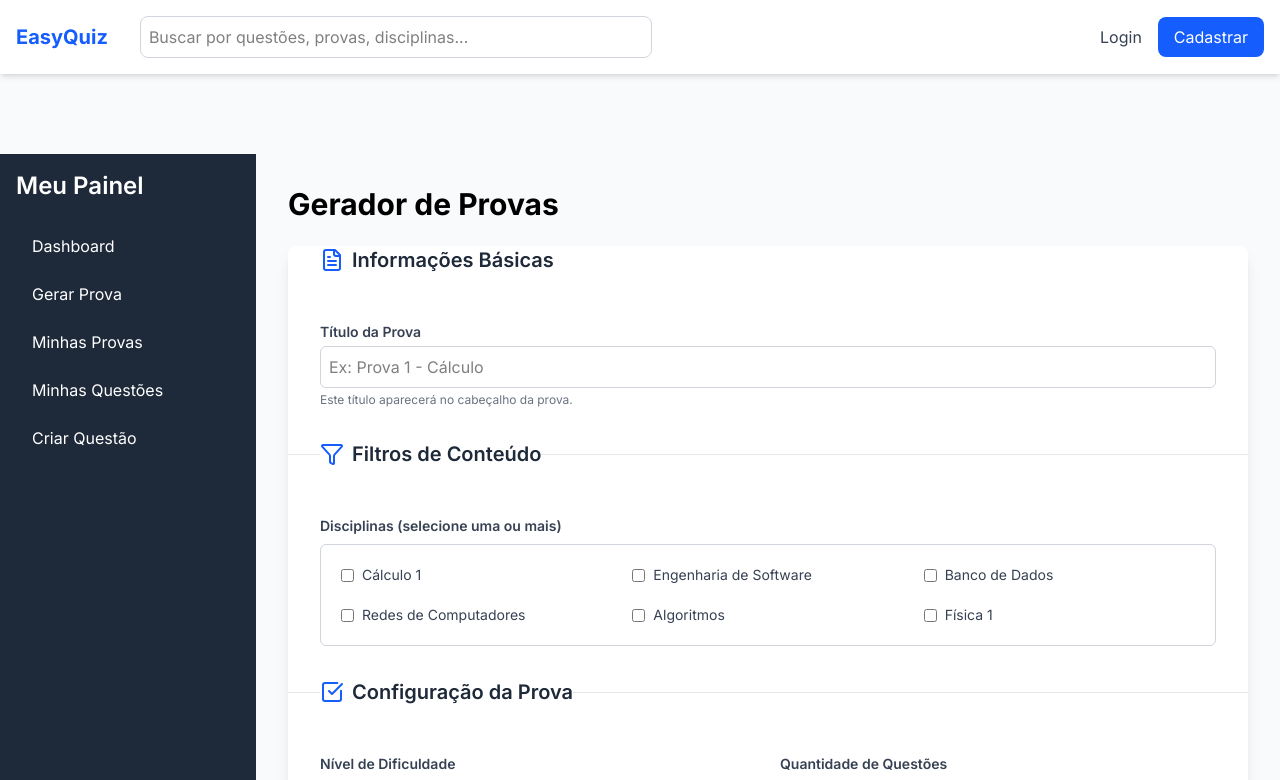
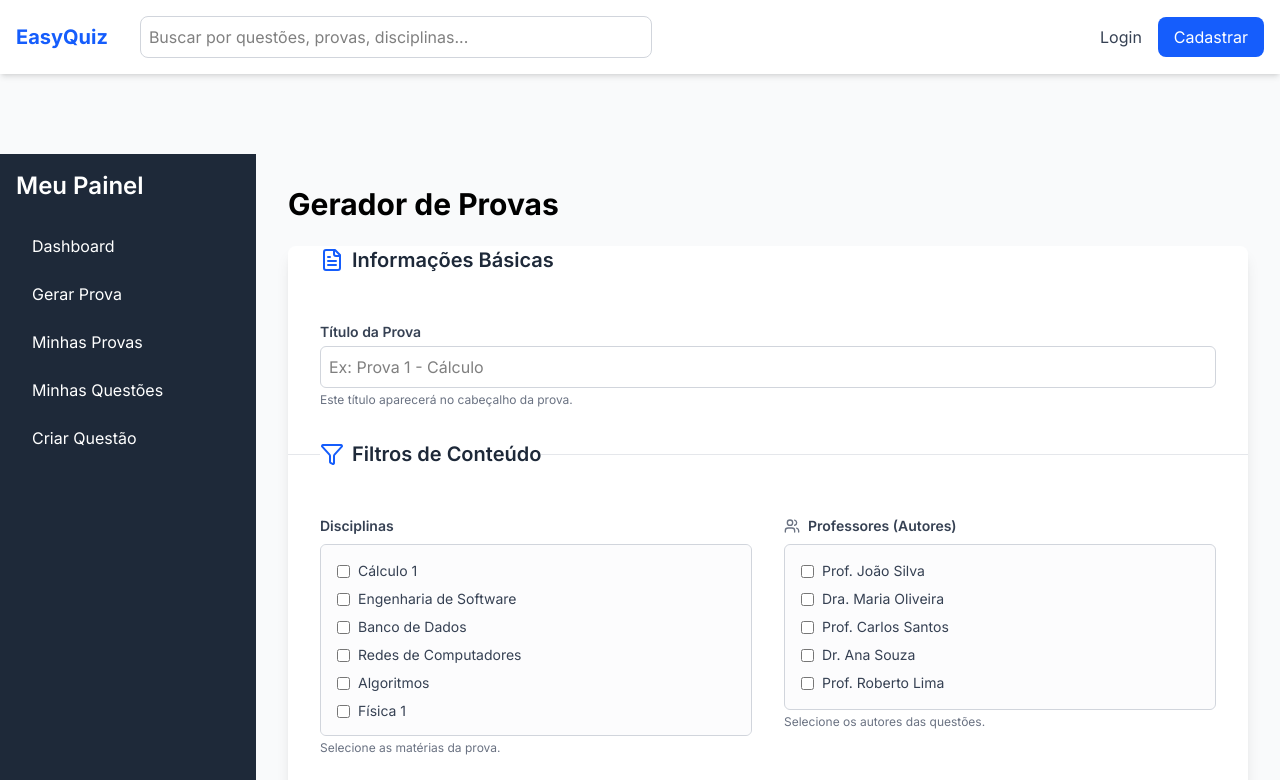
Before and after one commit to ry-anzz/easyquiz, a Next.js app: page /dashboard/generator in a window 1280 px wide. Shown: the top 780 px of the page. Built offline with nearby package versions, Linux system fonts and the light colour scheme.

Commit message:
colocando filtro de professores ao criar a prova

```diff
--- a/src/app/dashboard/generator/page.tsx
+++ b/src/app/dashboard/generator/page.tsx
@@ -1,10 +1,10 @@
 'use client';
 
 import { useState } from 'react';
-// Ícones ajudam na clareza
-import { Filter, FileText, CheckSquare, Hash } from 'lucide-react';
+// Adicionei o ícone 'Users' para representar os professores
+import { Filter, FileText, CheckSquare, Users } from 'lucide-react';
 
-// Dados Falsos (Mock Data) para os filtros
+// 1. Dados Falsos (Mock Data)
 const mockDisciplinas = [
   { id: '1', nome: 'Cálculo 1' },
   { id: '2', nome: 'Engenharia de Software' },
@@ -14,16 +14,39 @@
   { id: '6', nome: 'Física 1' },
 ];
 
+// Novo Mock de Professores
+const mockProfessores = [
+  { id: '1', nome: 'Prof. João Silva' },
+  { id: '2', nome: 'Dra. Maria Oliveira' },
+  { id: '3', nome: 'Prof. Carlos Santos' },
+  { id: '4', nome: 'Dr. Ana Souza' },
+  { id: '5', nome: 'Prof. Roberto Lima' },
+];
+
 const mockDificuldades = ['Fácil', 'Médio', 'Difícil'];
 
 export default function TestGeneratorPage() {
   const [tituloProva, setTituloProva] = useState('');
   const [disciplinasSelecionadas, setDisciplinasSelecionadas] = useState<string[]>([]);
+  // 2. Novo Estado para Professores
+  const [professoresSelecionados, setProfessoresSelecionados] = useState<string[]>([]);
   const [quantidadeQuestoes, setQuantidadeQuestoes] = useState(10);
 
   const handleGenerateTest = (e: React.FormEvent) => {
     e.preventDefault();
-    alert(`Gerando prova...\n(Simulação de chamada de API)`);
+    // Agora incluímos os professores no log/alerta
+    console.log("Disciplinas:", disciplinasSelecionadas);
+    console.log("Professores:", professoresSelecionados);
+    alert(`Gerando prova com ${professoresSelecionados.length} professores selecionados...`);
+  };
+
+  // Função auxiliar para alternar seleção de professores (mesma lógica das disciplinas)
+  const toggleProfessor = (nome: string) => {
+    if (professoresSelecionados.includes(nome)) {
+      setProfessoresSelecionados(professoresSelecionados.filter((p) => p !== nome));
+    } else {
+      setProfessoresSelecionados([...professoresSelecionados, nome]);
+    }
   };
 
   return (
@@ -34,7 +57,7 @@
         className="bg-white shadow-lg rounded-lg"
         onSubmit={handleGenerateTest}
       >
-        {/* Usamos um "fieldset" para agrupar campos relacionados */}
+        {/* --- Seção de Informações Básicas --- */}
         <fieldset className="p-6 md:p-8 space-y-6">
           <legend className="text-xl font-semibold text-gray-800 mb-4 flex items-center">
             <FileText className="mr-2 text-blue-600" size={24} />
@@ -60,21 +83,25 @@
           </div>
         </fieldset>
 
-        {/* --- Seção de Filtros --- */}
+        {/* --- Seção de Filtros de Conteúdo (ATUALIZADA) --- */}
         <fieldset className="border-t border-gray-200 p-6 md:p-8 space-y-6">
           <legend className="text-xl font-semibold text-gray-800 mb-4 flex items-center">
             <Filter className="mr-2 text-blue-600" size={24} />
             Filtros de Conteúdo
           </legend>
 
-          {/* Filtro de Disciplina(s) com Colunas */}
+          {/* Grid para dividir Disciplinas e Professores lado a lado em telas grandes */}
+          <div className="grid grid-cols-1 md:grid-cols-2 gap-8">
+
+            {/* Coluna 1: Filtro de Disciplinas */}
             <div>
               <label className="block text-sm font-semibold text-gray-700 mb-2">
-              Disciplinas (selecione uma ou mais)
+                Disciplinas
               </label>
-            <div className="grid grid-cols-2 md:grid-cols-3 gap-3 max-h-48 overflow-y-auto border border-gray-300 p-4 rounded-md">
+              <div className="max-h-48 overflow-y-auto border border-gray-300 p-4 rounded-md bg-gray-50/50">
+                <div className="space-y-2">
                     {mockDisciplinas.map((disciplina) => (
-                <label key={disciplina.id} className="flex items-center space-x-2 p-1 rounded-md hover:bg-gray-50 cursor-pointer">
+                    <label key={disciplina.id} className="flex items-center space-x-2 cursor-pointer hover:opacity-80">
                         <input
                         type="checkbox"
                         className="rounded text-blue-600 focus:ring-blue-500"
@@ -94,9 +121,38 @@
                     ))}
                 </div>
               </div>
+              <p className="text-xs text-gray-500 mt-1">Selecione as matérias da prova.</p>
+            </div>
+
+            {/* Coluna 2: NOVO Filtro de Professores */}
+            <div>
+              <label className="block text-sm font-semibold text-gray-700 mb-2 flex items-center gap-2">
+                <Users className="w-4 h-4 text-gray-500" /> {/* Ícone opcional */}
+                Professores (Autores)
+              </label>
+              <div className="max-h-48 overflow-y-auto border border-gray-300 p-4 rounded-md bg-gray-50/50">
+                <div className="space-y-2">
+                    {mockProfessores.map((professor) => (
+                    <label key={professor.id} className="flex items-center space-x-2 cursor-pointer hover:opacity-80">
+                        <input
+                        type="checkbox"
+                        className="rounded text-blue-600 focus:ring-blue-500"
+                        value={professor.nome}
+                        checked={professoresSelecionados.includes(professor.nome)}
+                        onChange={() => toggleProfessor(professor.nome)}
+                        />
+                        <span className="text-sm text-gray-700">{professor.nome}</span>
+                    </label>
+                    ))}
+                </div>
+              </div>
+              <p className="text-xs text-gray-500 mt-1">Selecione os autores das questões.</p>
+            </div>
+
+          </div>
         </fieldset>
 
-        {/* --- Seção de Configuração --- */}
+        {/* --- Seção de Configuração da Prova --- */}
         <fieldset className="border-t border-gray-200 p-6 md:p-8 space-y-6">
           <legend className="text-xl font-semibold text-gray-800 mb-4 flex items-center">
             <CheckSquare className="mr-2 text-blue-600" size={24} />
@@ -109,7 +165,7 @@
               <label className="block text-sm font-semibold text-gray-700 mb-2">
                 Nível de Dificuldade
               </label>
-              <div className="space-y-2">
+              <div className="space-y-2 p-2">
                 {mockDificuldades.map((nivel) => (
                   <label key={nivel} className="flex items-center space-x-2 p-1 cursor-pointer">
                     <input
```
Lines whose indentation alone changed are shown as unchanged.
